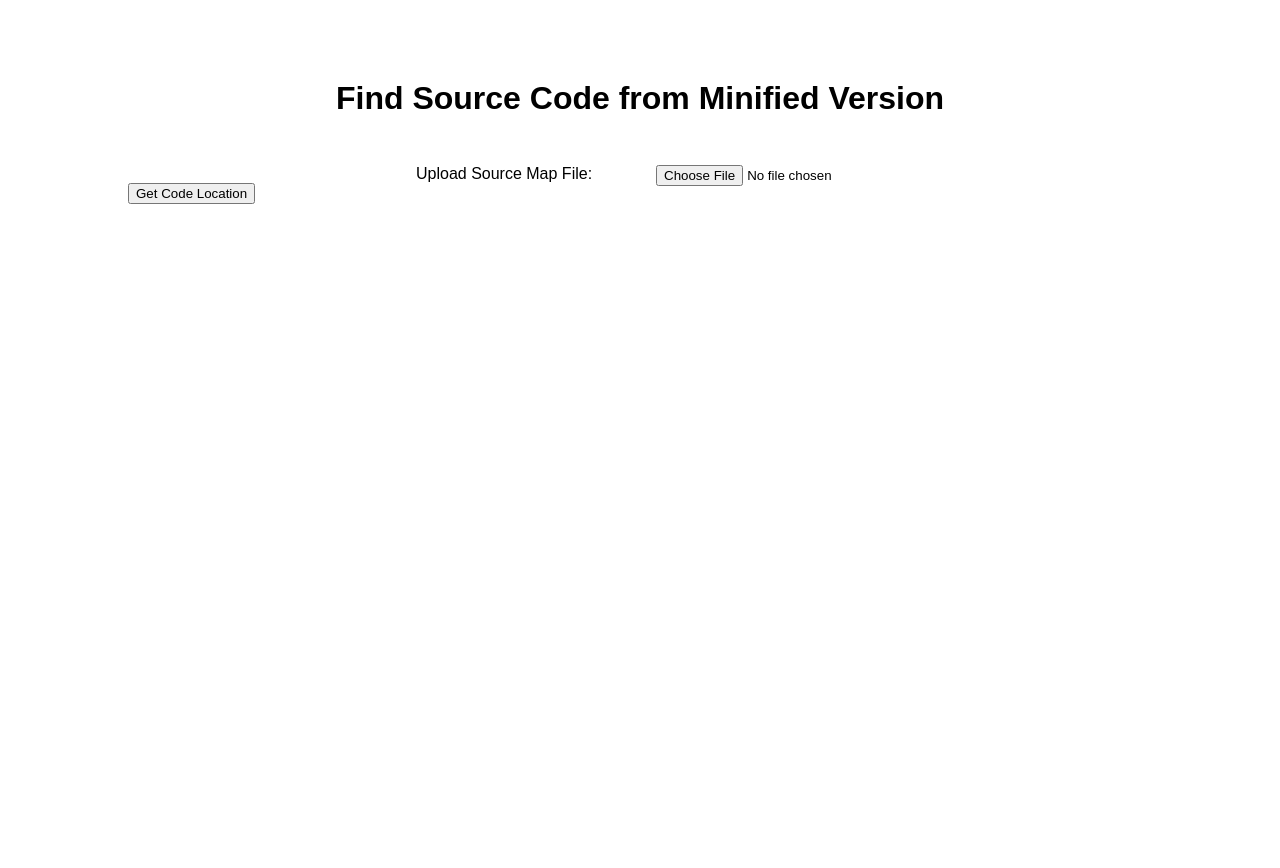
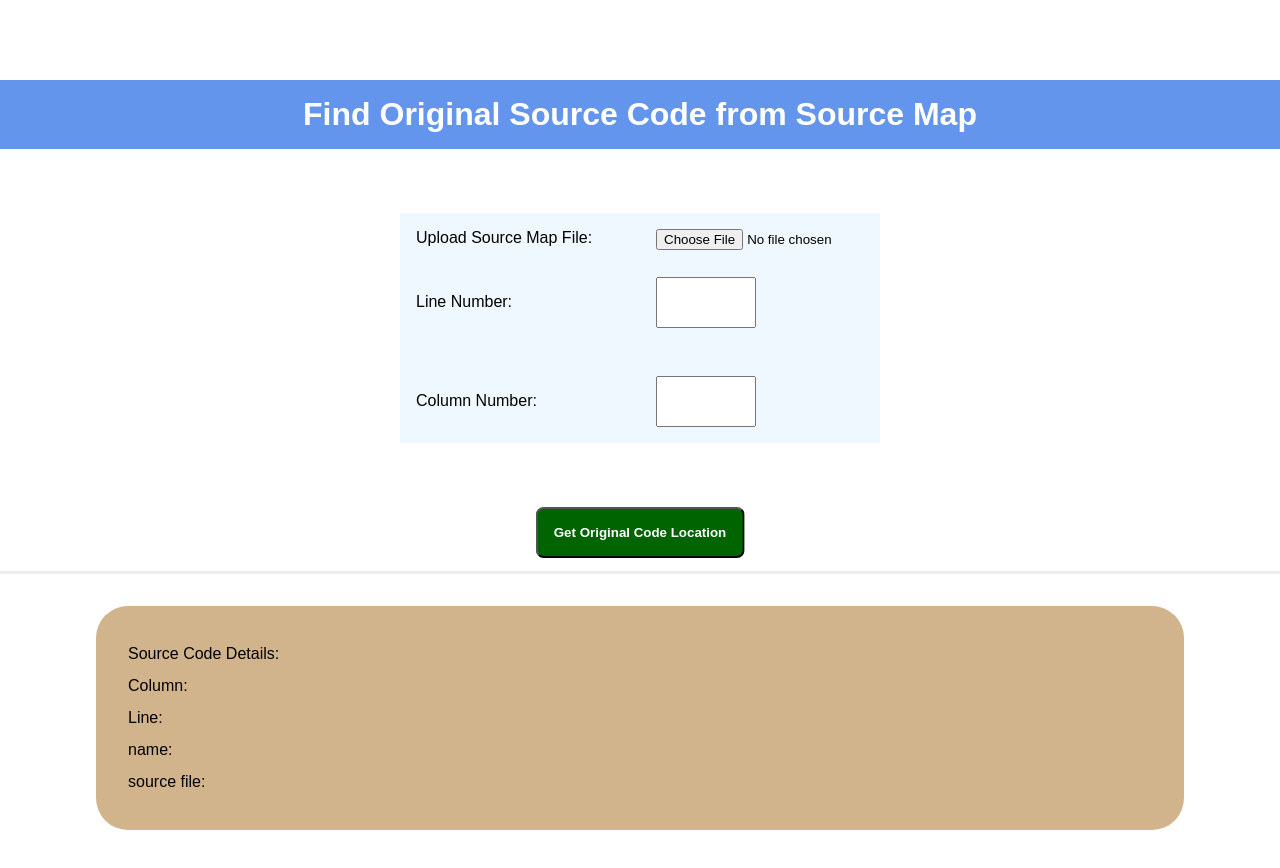
Before and after one commit to vijayyadav1002/find-original-source, a React (Create React App) app: page / in a window 1280 px wide. Shown: the top 868 px of the page. Before the commit the page ends 800 px from the top, so only its background shows below. Built offline with nearby package versions, Linux system fonts and the light colour scheme.

Commit message:
added logic to find the original source

```diff
--- a/src/App.css
+++ b/src/App.css
@@ -1,35 +1,81 @@
 .App {
-    width: 80%;
+    width: 100%;
     margin: 5rem auto;
 }
 
 .App > h1 {
     text-align: center;
+    background-color: #6495ED;
+    padding: 1rem 0;
+    color: #fff;
+
 }
 
 .file-reader-container {
-    margin: 0 auto;
+    margin: 4rem auto 4rem;
     width: 30rem;
+    background-color: #F0F8FF;
 }
 
-label.file-reader-input {
+label.file-reader-field, label.number-field {
     display: block;
-    margin-top: 2rem;
+    margin-top: 1rem;
     width: 30rem;
     clear: both;
     padding: 1rem;
 }
 
-label.file-reader-input > span {
+label.file-reader-field > span, label.number-field > span {
     width: 15rem;
     left: 0;
     position: relative;
     float: left;
 }
 
-label.file-reader-input > input {
+label.file-reader-field > input.file-reader {
     width: 15rem;
     right: 0;
     position: relative;
     float: right;
 }
+
+label.number-field > input.input-number {
+    width: 5rem;
+    padding: 1rem 0 1rem 1rem;
+}
+
+label.number-field > span {
+    padding: 1rem 0;
+}
+
+.get-code-button {
+    padding: 1rem;
+    background-color: darkgreen;
+    position: relative;
+    left: 50%;
+    transform: translateX(-50%);
+    color: #fff;
+    font-weight: 700;
+    border-radius: .5rem;
+}
+.get-code-button:disabled {
+    background-color: darkgray;
+}
+
+.action-items {
+    width: 100%;
+    border-bottom: 0.2rem solid #eeeeee;
+    height: 4rem;
+    margin-bottom: 2rem;
+}
+
+.App .results {
+    clear: both;
+    margin: 0 auto;
+    width: 80%;
+    padding: 2rem;
+    background-color: #D2B48C;
+    border-radius: 2rem;
+    font-family: sans-serif;
+    line-height: 2rem;
+}
--- a/src/App.js
+++ b/src/App.js
@@ -1,5 +1,5 @@
 import React, {Component} from 'react';
-import FileReaderInput from './components/FileReaderInput';
+import {FileReaderInput, InputNumber} from './components';
 import {SourceMapConsumer} from 'source-map';
 import './App.css';
 
@@ -8,36 +8,71 @@ class App extends Component {
         super(props);
         this.state = {
             sourceFileMapData: '',
-            line: 1,
-            column: 3418202,
-            originalPositionInCode: ''
+            lineNumber: 0,
+            originalPositionInCode: {},
+            columnNumber: 0,
+            loadStatus: false
         };
     }
 
     render() {
+        const {column = '', line = '', name = '', source = ''} = this.state.originalPositionInCode;
         return (
             <div className='App'>
-                <h1>Find Source Code from Minified Version</h1>
-                <div className='file-reader-container'>
-                    <label className='file-reader-input'>
-                        <span>Upload Source Map File:</span>
-                        <FileReaderInput onFileUpload={this._onFileUploadForSourceMap}/>
-                    </label>
+                <h1>Find Original Source Code from Source Map</h1>
+                <form onSubmit={this._getOriginalSourceCodeLocation}>
+                    <div className='file-reader-container'>
+                        <label className='file-reader-field'>
+                            <span>Upload Source Map File:</span>
+                            <FileReaderInput
+                                onFileUpload={this._onFileUploadForSourceMap}
+                                setStatus={this._setLoadStatus}/>
+                        </label>
+                        <label className='number-field'>
+                            <span>Line Number:</span>
+                            <InputNumber onChange={this._updateLineNumber}/>
+                        </label>
+                        <label className='number-field'>
+                            <span>Column Number:</span>
+                            <InputNumber onChange={this._updateColumnNumber}/>
+                        </label>
+                    </div>
+                        <div className='action-items'>
+                            <button className='get-code-button'
+                                    disabled={this.state.loadStatus}
+                                    type='submit'>Get Original Code Location</button>
+                        </div>
+                </form>
+                <div className='results'>
+                    <div>Source Code Details:</div>
+                    <div>{`Column: ${column}`}</div>
+                    <div>{`Line: ${line}`}</div>
+                    <div>{`name: ${name}`}</div>
+                    <div>{`source file: ${source}`}</div>
                 </div>
-                <code>{this.state.originalPositionInCode}</code>
-                <button onClick={this._getOriginalSourceCodeLocation}
-                        type='button'>Get Code Location</button>
             </div>
         );
     }
 
     _onFileUploadForSourceMap = sourceFileMapData => this.setState(oldState => ({...oldState, sourceFileMapData}));
 
-    _getOriginalSourceCodeLocation = () => {
+    _setLoadStatus = (loadStatus = false) => {
+        this.setState(oldState => ({...oldState, loadStatus}));
+    };
+
+    _getOriginalSourceCodeLocation = (e) => {
+        e.preventDefault();
         const sourceCodeMap = SourceMapConsumer(this.state.sourceFileMapData);
-        const originalPositionInCode = sourceCodeMap.originalPositionFor({line: 1, column: 3418202});
+        const {lineNumber = 0, columnNumber = 0} = this.state;
+        const originalPositionInCode = sourceCodeMap.originalPositionFor({
+            line: lineNumber, column: columnNumber
+        }) || {};
         this.setState(oldState => ({...oldState, originalPositionInCode}));
-    }
+    };
+
+    _updateLineNumber = lineNumber => this.setState(oldState => ({...oldState, lineNumber}));
+
+    _updateColumnNumber = columnNumber => this.setState(oldState => ({...oldState, columnNumber}));
 }
 
 export default App;
--- a/src/components/FileReaderInput/index.js
+++ b/src/components/file-reader-input/index.js
@@ -6,22 +6,26 @@ class FileReaderInput extends Component {
         this.reader = new FileReader();
         this.reader.onload = () => {
             props.onFileUpload(this.reader.result);
-        }
+        };
+        this.reader.onloadstart = () => props.setStatus(true);
+        this.reader.onloadend = () => props.setStatus(false);
     }
 
     render() {
         return <input type='file'
+                      className='file-reader'
                       ref={element => this.readerInput = element}
                     onChange={this._onInputChange}/>
     }
 
     _onInputChange = () => {
-        this.reader.readAsBinaryString(this.readerInput.files[0]);
+        this.readerInput.files[0] && this.reader.readAsBinaryString(this.readerInput.files[0]);
     }
 }
 
 FileReaderInput.propTypes = {
-    onFileUpload: func
+    onFileUpload: func,
+    setStatus: func
 };
 
 export default FileReaderInput;
--- /dev/null
+++ b/src/components/index.js
@@ -0,0 +1,7 @@
+import FileReaderInput from './file-reader-input';
+import InputNumber from './input-number';
+
+export {
+    FileReaderInput,
+    InputNumber
+}
--- /dev/null
+++ b/src/components/input-number/index.js
@@ -0,0 +1,19 @@
+import React, { Component } from 'react';
+import {func} from 'prop-types';
+
+class InputNumber extends Component {
+    render() {
+        return <input type='number' onChange={this._onInputChange} className='input-number'/>
+    }
+
+    _onInputChange = event => {
+        const value = parseInt(event.target.value, 10);
+        this.props.onChange(value);
+    }
+}
+
+InputNumber.propTypes = {
+    onChange: func
+};
+
+export default InputNumber;
```
